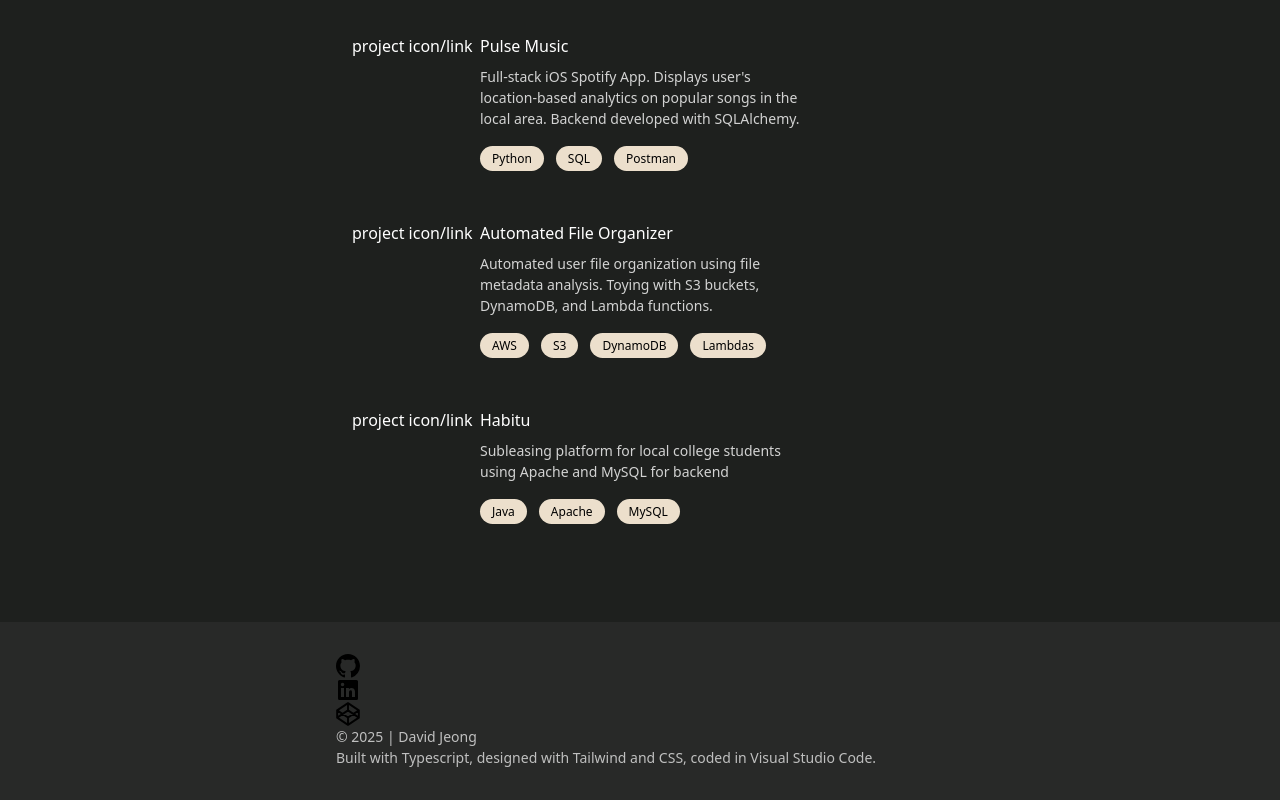
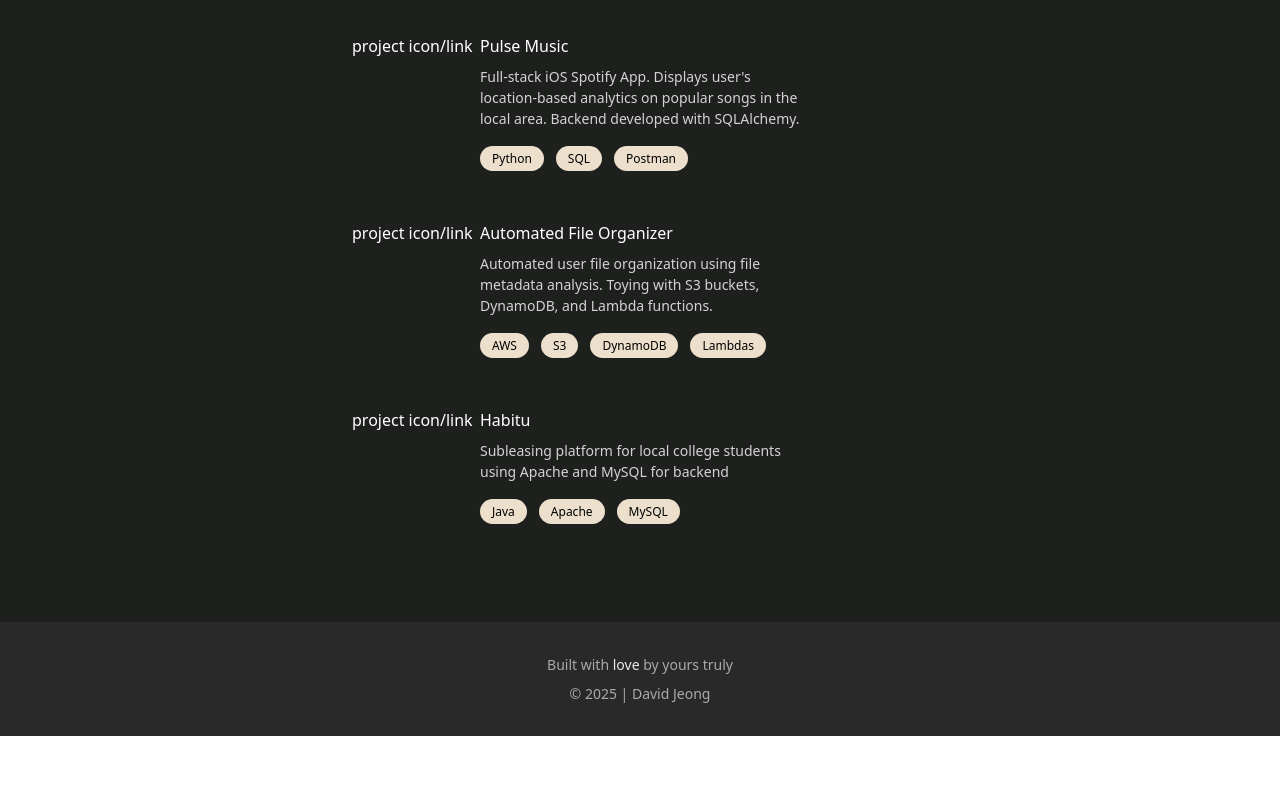
Before and after one commit to ddavidjeong/web_v2, a React (Vite) app: page / in a window 1280 px wide. Shown: the part 2766-3566 px from the top of the page. After the commit the page ends 3502 px from the top, so only its background shows below. Built offline with nearby package versions, Linux system fonts and the light colour scheme.

Commit message:
file cleanup, some minor easter eggs

```diff
--- /dev/null
+++ b/src/assets/icons/Codepen.tsx
@@ -0,0 +1,34 @@
+import React from 'react'
+
+function Codepen() {
+  return (
+    <a
+    className="block hover:text-slate-200 duration-200"
+    href="https://codepen.io/ddavidjeong"
+    target="_blank"
+    rel="noreferrer noopener"
+    aria-label="CodePen (opens in a new tab)"
+    title="CodePen"
+  >
+    <span className="sr-only">CodePen</span>
+    <svg
+      xmlns="http://www.w3.org/2000/svg"
+      viewBox="0 0 64 64"
+      fill="none"
+      stroke="currentColor"
+      stroke-width="2"
+      stroke-linecap="round"
+      stroke-linejoin="round"
+      className="h-6 w-6"
+      aria-hidden="true"
+    >
+      <path
+        d="M3.06 41.732L32 60.932l28.94-19.2V22.268L32 3.068l-28.94 19.2zm57.878 0L32 22.268 3.06 41.732m0-19.463L32 41.47l28.94-19.2M32 3.068v19.2m0 19.463v19.2"
+        stroke-width="5"
+      ></path>
+    </svg>
+  </a>
+  )
+}
+
+export default Codepen
--- /dev/null
+++ b/src/assets/icons/Github.tsx
@@ -0,0 +1,27 @@
+import React from "react";
+
+function Github() {
+  return (
+    <a
+      className="flex flex-auto text-zinc-300 hover:text-white duration-200"
+      href="https://www.linkedin.com/in/davidsjeo/"
+      target="_blank"
+      rel="noreferrer noopener"
+      aria-label="LinkedIn (opens in a new tab)"
+      title="LinkedIn"
+    >
+      <span className="sr-only">LinkedIn</span>
+      <svg
+        xmlns="http://www.w3.org/2000/svg"
+        viewBox="0 0 24 24"
+        fill="currentColor"
+        className="h-6 w-6"
+        aria-hidden="true"
+      >
+        <path d="M20.5 2h-17A1.5 1.5 0 002 3.5v17A1.5 1.5 0 003.5 22h17a1.5 1.5 0 001.5-1.5v-17A1.5 1.5 0 0020.5 2zM8 19H5v-9h3zM6.5 8.25A1.75 1.75 0 118.3 6.5a1.78 1.78 0 01-1.8 1.75zM19 19h-3v-4.74c0-1.42-.6-1.93-1.38-1.93A1.74 1.74 0 0013 14.19a.66.66 0 000 .14V19h-3v-9h2.9v1.3a3.11 3.11 0 012.7-1.4c1.55 0 3.36.86 3.36 3.66z"></path>
+      </svg>
+    </a>
+  );
+}
+
+export default Github;
--- /dev/null
+++ b/src/assets/icons/Linkedin.tsx
@@ -0,0 +1,27 @@
+import React from "react";
+
+function Linkedin() {
+  return (
+    <a
+      className="flex hover:text-slate-200 duration-200"
+      href="https://www.linkedin.com/in/davidsjeo/"
+      target="_blank"
+      rel="noreferrer noopener"
+      aria-label="LinkedIn (opens in a new tab)"
+      title="LinkedIn"
+    >
+      <span className="sr-only">LinkedIn</span>
+      <svg
+        xmlns="http://www.w3.org/2000/svg"
+        viewBox="0 0 24 24"
+        fill="currentColor"
+        className="h-6 w-6"
+        aria-hidden="true"
+      >
+        <path d="M20.5 2h-17A1.5 1.5 0 002 3.5v17A1.5 1.5 0 003.5 22h17a1.5 1.5 0 001.5-1.5v-17A1.5 1.5 0 0020.5 2zM8 19H5v-9h3zM6.5 8.25A1.75 1.75 0 118.3 6.5a1.78 1.78 0 01-1.8 1.75zM19 19h-3v-4.74c0-1.42-.6-1.93-1.38-1.93A1.74 1.74 0 0013 14.19a.66.66 0 000 .14V19h-3v-9h2.9v1.3a3.11 3.11 0 012.7-1.4c1.55 0 3.36.86 3.36 3.66z"></path>
+      </svg>
+    </a>
+  );
+}
+
+export default Linkedin;
--- a/src/components/Footer.tsx
+++ /dev/null
@@ -1,11 +0,0 @@
-import React from 'react'
-
-const Footer = () => {
-  return (
-    <span className="block py-11">
-    <h2 className="text-3xl font-bold px-4">Footer</h2>
-  </span>
-  )
-}
-
-export default Footer
--- a/src/components/ThemeContext.tsx
+++ /dev/null
@@ -1,28 +0,0 @@
-import React, { createContext, useState, useEffect, ReactNode } from "react";
-
-type ThemeContextType = {
-  theme: string;
-  toggleTheme: () => void;
-};
-
-export const ThemeContext = createContext<ThemeContextType | undefined>(undefined);
-
-export const ThemeProvider: React.FC<{ children: ReactNode }> = ({ children }) => {
-  const [theme, setTheme] = useState("nord");
-
-  const toggleTheme = () => {
-    const newTheme = theme === "nord" ? "nord" : "sunset";
-    setTheme(newTheme);
-    document.documentElement.setAttribute("data-theme", newTheme);
-  };
-
-  useEffect(() => {
-    document.documentElement.setAttribute("data-theme", theme);
-  }, [theme]);
-
-  return (
-    <ThemeContext.Provider value={{ theme, toggleTheme }}>
-      {children}
-    </ThemeContext.Provider>
-  );
-};
--- a/src/pages/About.tsx
+++ b/src/pages/About.tsx
@@ -1,5 +1,4 @@
 import React from "react";
-import { ThemeProvider } from "../components/ThemeContext";
 import { motion } from "framer-motion";
 import car_bg from "../media/mountain.jpg";
 
--- a/src/pages/Contact.tsx
+++ b/src/pages/Contact.tsx
@@ -1,5 +1,7 @@
 import React from "react";
-import { ThemeProvider } from "../components/ThemeContext";
+import Github from "../assets/icons/Github";
+import Linkedin from "../assets/icons/Linkedin";
+import Codepen from "../assets/icons/Codepen";
 
 const Contact = () => {
   return (
@@ -8,77 +10,16 @@ const Contact = () => {
         <div className="col-span-1 p-4  "></div>
         <div className="col-span-2 ">
           <div className="text-white text-4xl font-bold hover:text-stone-400 duration-300"></div>
-          <a
-            className="block hover:text-slate-200"
-            href="https://github.com/ddavidjeong"
-            target="_blank"
-            rel="noreferrer noopener"
-            aria-label="GitHub (opens in a new tab)"
-            title="GitHub"
-          >
-            <span className="sr-only">GitHub</span>
-            <svg
-              xmlns="http://www.w3.org/2000/svg"
-              viewBox="0 0 16 16"
-              fill="currentColor"
-              className="h-6 w-6"
-              aria-hidden="true"
-            >
-              <path d="M8 0C3.58 0 0 3.58 0 8c0 3.54 2.29 6.53 5.47 7.59.4.07.55-.17.55-.38 0-.19-.01-.82-.01-1.49-2.01.37-2.53-.49-2.69-.94-.09-.23-.48-.94-.82-1.13-.28-.15-.68-.52-.01-.53.63-.01 1.08.58 1.23.82.72 1.21 1.87.87 2.33.66.07-.52.28-.87.51-1.07-1.78-.2-3.64-.89-3.64-3.95 0-.87.31-1.59.82-2.15-.08-.2-.36-1.02.08-2.12 0 0 .67-.21 2.2.82.64-.18 1.32-.27 2-.27.68 0 1.36.09 2 .27 1.53-1.04 2.2-.82 2.2-.82.44 1.1.16 1.92.08 2.12.51.56.82 1.27.82 2.15 0 3.07-1.87 3.75-3.65 3.95.29.25.54.73.54 1.48 0 1.07-.01 1.93-.01 2.2 0 .21.15.46.55.38A8.013 8.013 0 0016 8c0-4.42-3.58-8-8-8z"></path>
-            </svg>
-          </a>
-          <a
-            className="block hover:text-slate-200 duration-200"
-            href="https://www.linkedin.com/in/davidsjeo/"
-            target="_blank"
-            rel="noreferrer noopener"
-            aria-label="LinkedIn (opens in a new tab)"
-            title="LinkedIn"
-          >
-            <span className="sr-only">LinkedIn</span>
-            <svg
-              xmlns="http://www.w3.org/2000/svg"
-              viewBox="0 0 24 24"
-              fill="currentColor"
-              className="h-6 w-6"
-              aria-hidden="true"
-            >
-              <path d="M20.5 2h-17A1.5 1.5 0 002 3.5v17A1.5 1.5 0 003.5 22h17a1.5 1.5 0 001.5-1.5v-17A1.5 1.5 0 0020.5 2zM8 19H5v-9h3zM6.5 8.25A1.75 1.75 0 118.3 6.5a1.78 1.78 0 01-1.8 1.75zM19 19h-3v-4.74c0-1.42-.6-1.93-1.38-1.93A1.74 1.74 0 0013 14.19a.66.66 0 000 .14V19h-3v-9h2.9v1.3a3.11 3.11 0 012.7-1.4c1.55 0 3.36.86 3.36 3.66z"></path>
-            </svg>
-          </a>
-          <a
-            className="block hover:text-slate-200 duration-200"
-            href="https://codepen.io/ddavidjeong"
-            target="_blank"
-            rel="noreferrer noopener"
-            aria-label="CodePen (opens in a new tab)"
-            title="CodePen"
-          >
-            <span className="sr-only">CodePen</span>
-            <svg
-              xmlns="http://www.w3.org/2000/svg"
-              viewBox="0 0 64 64"
-              fill="none"
-              stroke="currentColor"
-              stroke-width="2"
-              stroke-linecap="round"
-              stroke-linejoin="round"
-              className="h-6 w-6"
-              aria-hidden="true"
-            >
-              <path
-                d="M3.06 41.732L32 60.932l28.94-19.2V22.268L32 3.068l-28.94 19.2zm57.878 0L32 22.268 3.06 41.732m0-19.463L32 41.47l28.94-19.2M32 3.068v19.2m0 19.463v19.2"
-                stroke-width="5"
-              ></path>
-            </svg>
-          </a>
 
-          <div className="text-white text-[14px] font-light opacity-70">
-            © 2025 | David Jeong
-            <div>
-              Built with Typescript, designed with Tailwind
-              and CSS, coded in Visual Studio Code.{" "}
+
+
+
+          <div className="text-white text-center text-[14px] font-light">
+
+            <div className="pb-2">
+              <span className="opacity-60">Built with</span> <span className= "opacity-90 hover:text-fuchsia-300 hover:opacity-100 hover:font-extrabold duration-200">love</span> <span className="opacity-60">by yours truly</span>
             </div>
+            <div className="opacity-60">© 2025 | David Jeong</div>
           </div>
         </div>
         <div className="col-span-1"></div>
```
Also changed, not shown: src/components/HorizontalCarousel.tsx (deleted, +0 -76 lines).
